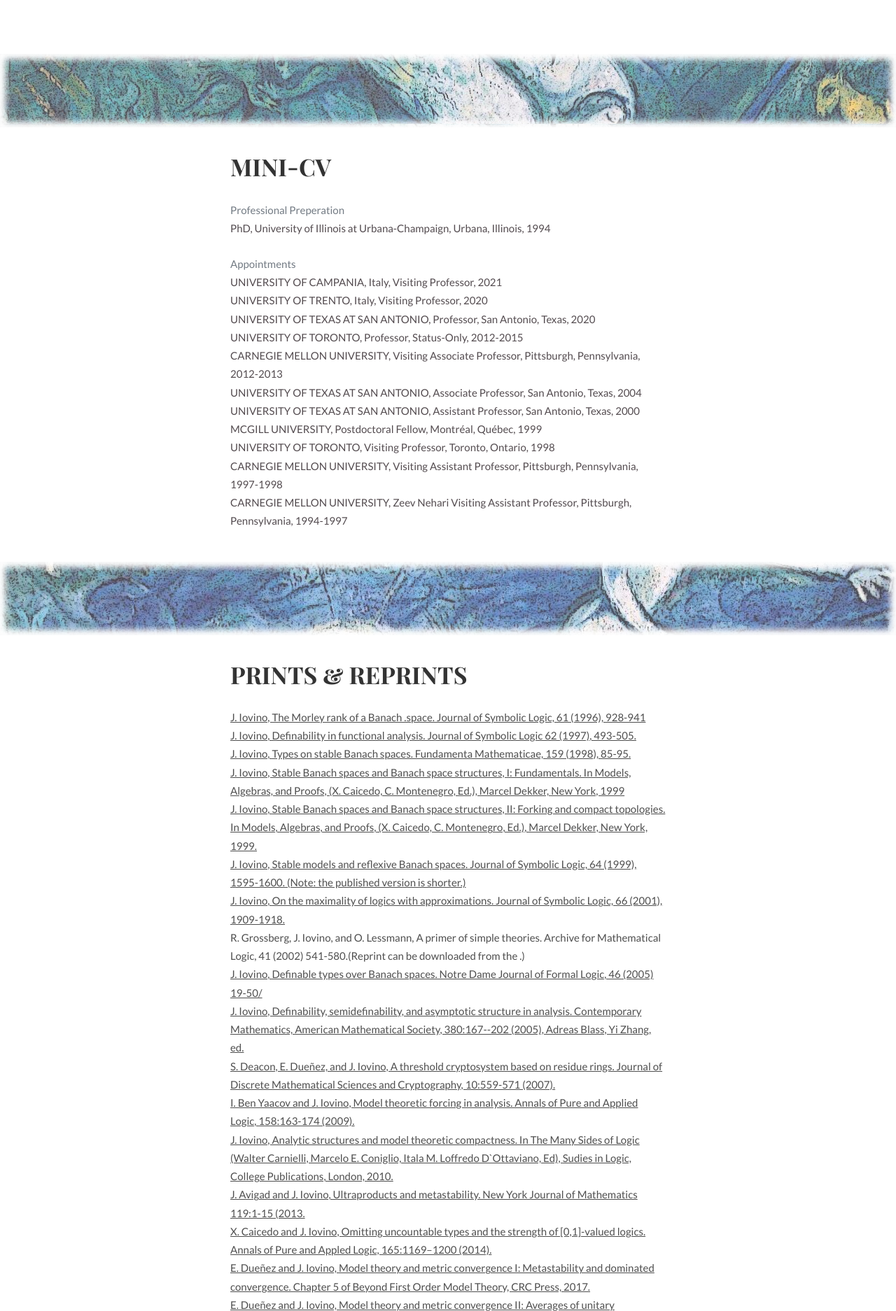
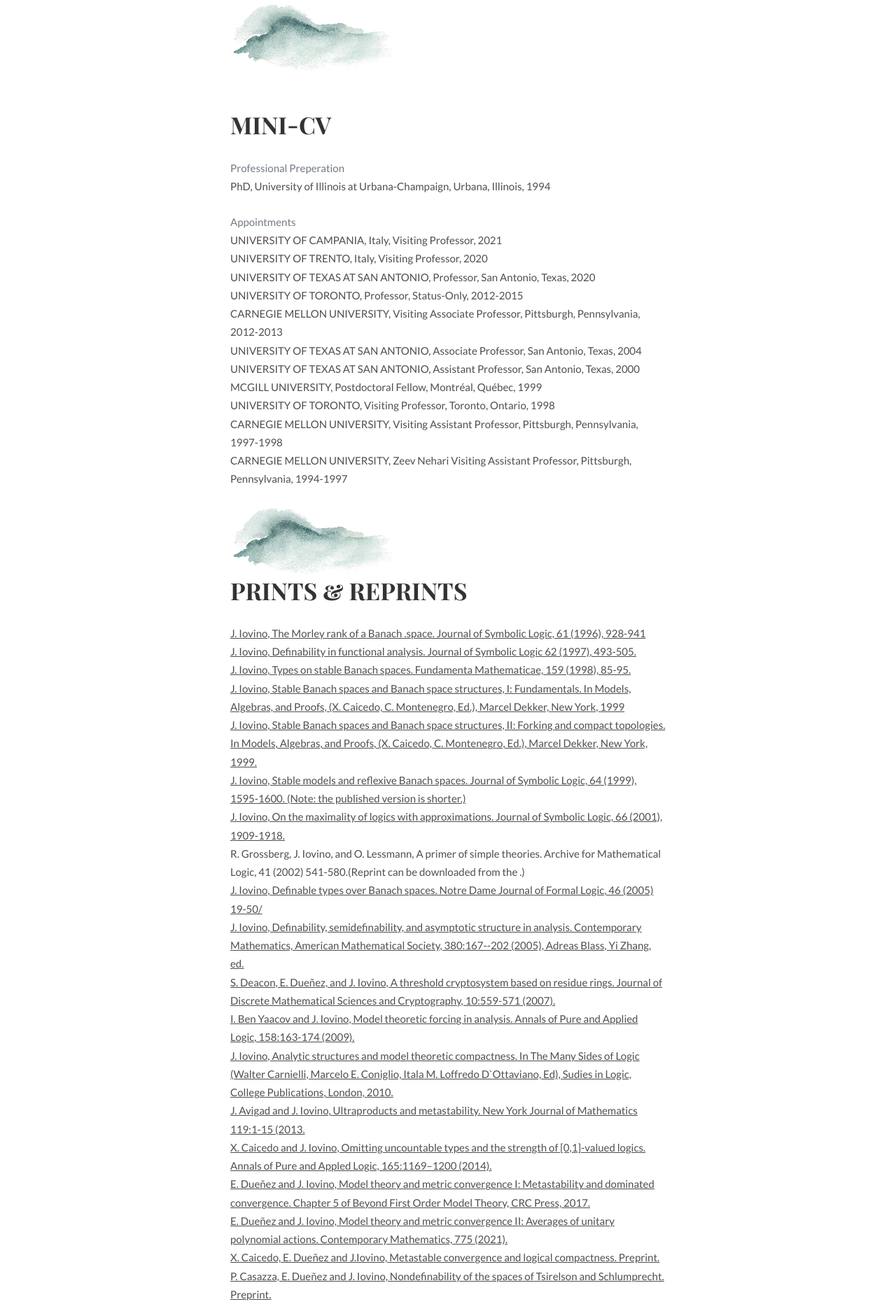
Before and after one commit to aaiovinoo/jose_cv, a plain HTML site: page index.html in a window 1280 px wide. Shown: the part 400-2274 px from the top of the page at 70% size. Drawn offline with Linux system fonts and the light colour scheme.

Commit message:
Update custom.css

```diff
--- a/css/custom.css
+++ b/css/custom.css
@@ -79,7 +79,10 @@ a:hover {
   margin-bottom: 90px; }
 .section .container {
   position: relative; }
-
+  .section .container:after {
+    position: absolute;
+    content: url(../img/separator.png);
+    left: 20px; }
   .section .container h1 {
     text-transform: uppercase;
     margin-bottom: 30px;
@@ -135,28 +138,6 @@ a:hover {
     border: 5px solid #fff;
     color: #fff; }
 
-.separator1 {
-  background: url(../img/separator1.png);
-  opacity:.7;
-  margin-top: -3em;
-  height:7em;
-   box-shadow: 0 0 8px 8px white inset;
-}
-.separator2 {
-  background: url(../img/separator2.png);
-  opacity:.7;
-  margin-top: -3em;
-  height:7em;
-   box-shadow: 0 0 8px 8px white inset;
-}
-.separator3 {
-  background: url(../img/separator3.png);
-  opacity:.7;
-  margin-top: -3em;
-  height:7em;
-   box-shadow: 0 0 8px 8px white inset;
-}
-
 footer {
   padding: 50px 0px 0px 0px; }
   footer .social li {
```
